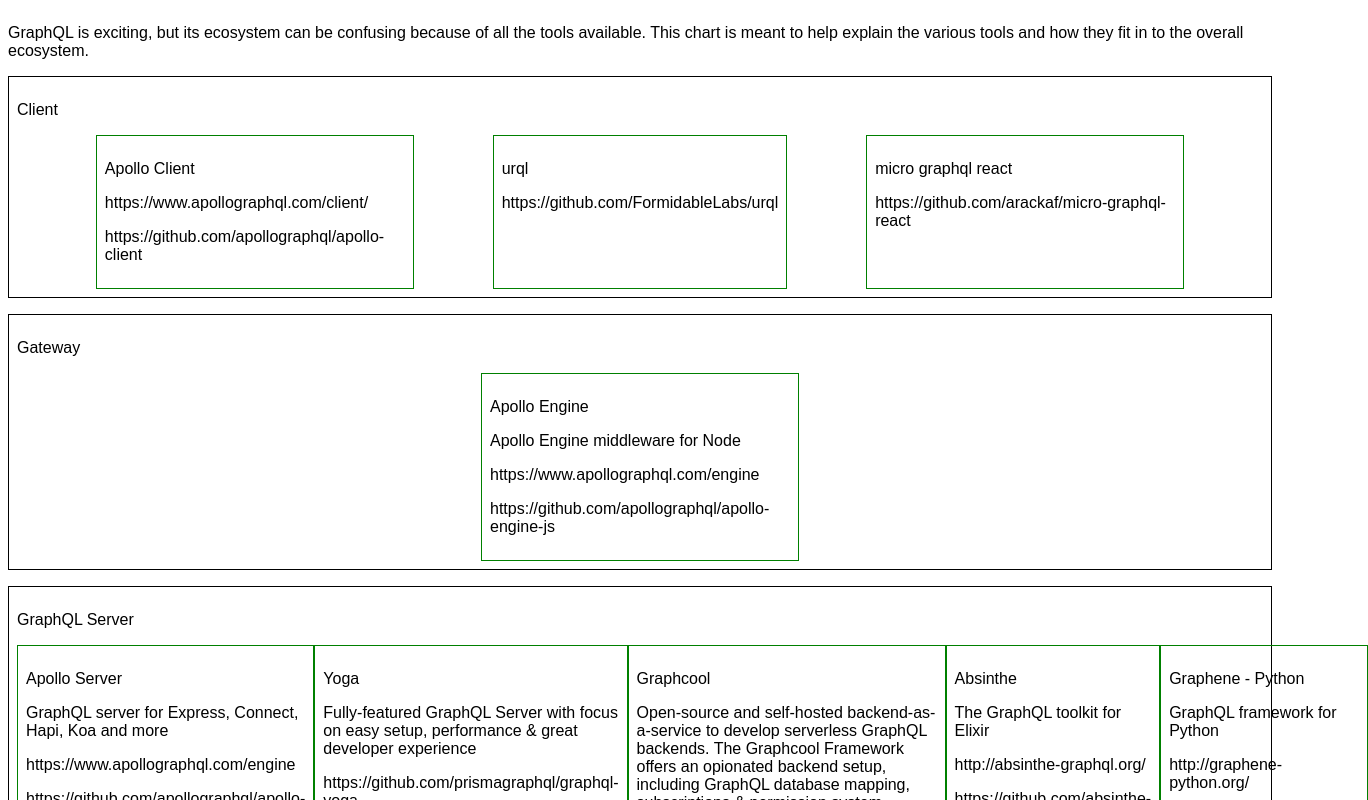
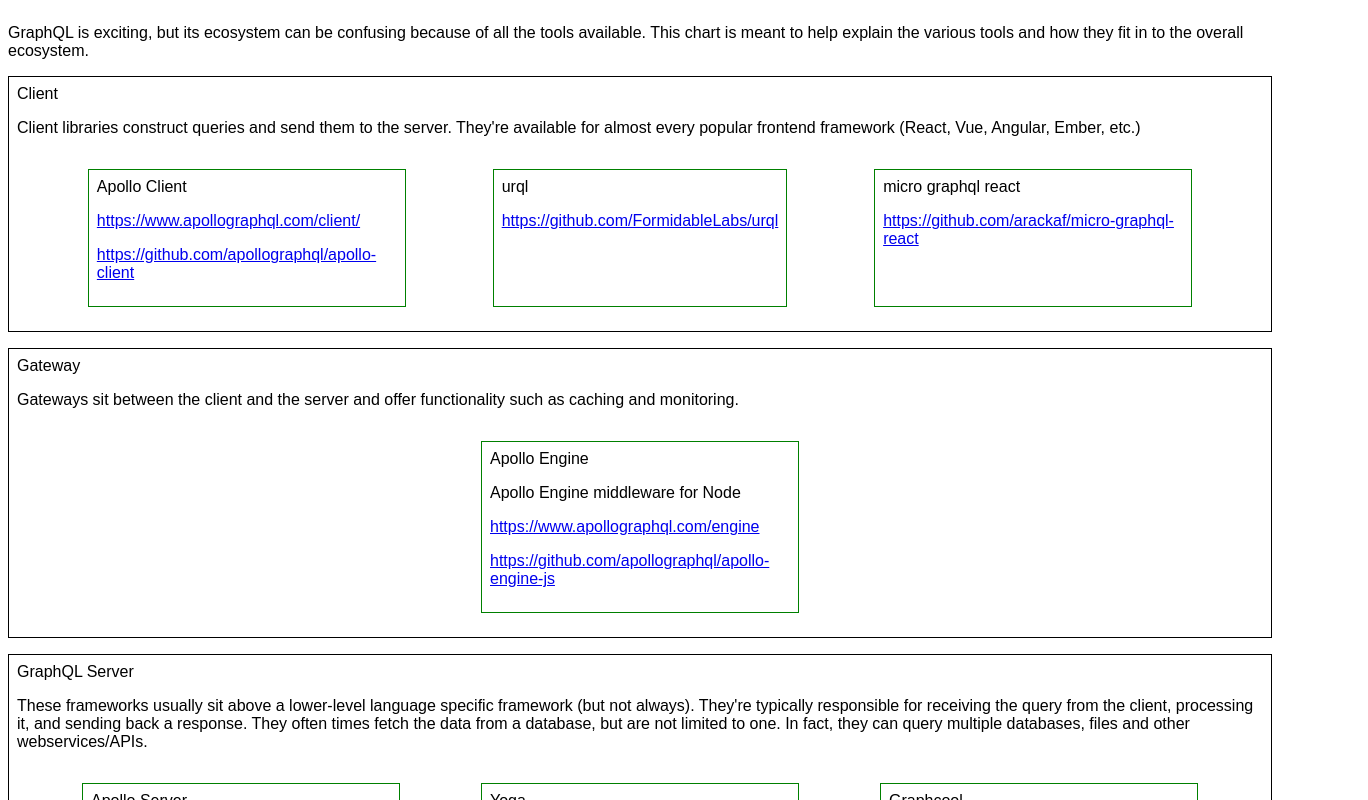
Before and after one commit to steven-mercatante/graphql-stack, a React (Create React App) app: page / in a window 1280 px wide. Shown: the top 800 px of the page, 1368 px wide, since content can reach past the window. Built offline with nearby package versions, Linux system fonts and the light colour scheme.

Commit message:
Add layer descriptions

```diff
--- a/src/App.css
+++ b/src/App.css
@@ -8,13 +8,19 @@
   margin-bottom: 1rem;
 }
 
+.section p {
+  margin-top: 0;
+}
+
 .toolsList {
   display: flex;
   justify-content: space-evenly;
+  flex-wrap: wrap;
 }
 
 .tool {
   border: 1px solid green;
+  max-width: 300px;
   padding: 0.5rem;
-  max-width: 300px;
+  margin: 1rem;
 }
--- a/src/App.js
+++ b/src/App.js
@@ -27,8 +27,12 @@
       <div className="tool">
         <p className="name">{name}</p>
         <p className="description">{description}</p>
-        <p className="url">{url}</p>
-        <p className="github">{github}</p>
+        <p className="url">
+          <a href={url}>{url}</a>
+        </p>
+        <p className="github">
+          <a href={github}>{github}</a>
+        </p>
       </div>
     );
   }
@@ -38,7 +42,7 @@
   render() {
     return (
       <div className="App">
-        <p className="description">
+        <p className="intro">
           GraphQL is exciting, but its ecosystem can be confusing because of all
           the tools available. This chart is meant to help explain the various
           tools and how they fit in to the overall ecosystem.
--- a/src/toolsData.js
+++ b/src/toolsData.js
@@ -5,7 +5,8 @@
 export default {
   client: {
     name: "Client",
-    description: "",
+    description:
+      "Client libraries construct queries and send them to the server. They're available for almost every popular frontend framework (React, Vue, Angular, Ember, etc.)",
     tools: [
       {
         name: "Apollo Client",
@@ -32,7 +33,8 @@
   },
   gateway: {
     name: "Gateway",
-    description: "",
+    description:
+      "Gateways sit between the client and the server and offer functionality such as caching and monitoring.",
     tools: [
       {
         name: "Apollo Engine",
@@ -45,7 +47,8 @@
   },
   graphqlServer: {
     name: "GraphQL Server",
-    description: "",
+    description:
+      "These frameworks usually sit above a lower-level language specific framework (but not always). They're typically responsible for receiving the query from the client, processing it, and sending back a response. They often times fetch the data from a database, but are not limited to one. In fact, they can query multiple databases, files and other webservices/APIs.",
     tools: [
       {
         name: "Apollo Server",
@@ -88,7 +91,8 @@
   },
   server: {
     name: "Server",
-    description: "",
+    description:
+      "These frameworks are language-specific and are usually the ones responsible for fetching data.",
     tools: [
       {
         name: "Express",
@@ -101,7 +105,8 @@
   },
   dbProxy: {
     name: "Database Proxy",
-    description: "",
+    description:
+      "A database proxy sits right above the database [TODO: need better description]",
     tools: [
       {
         name: "Prisma",
```
